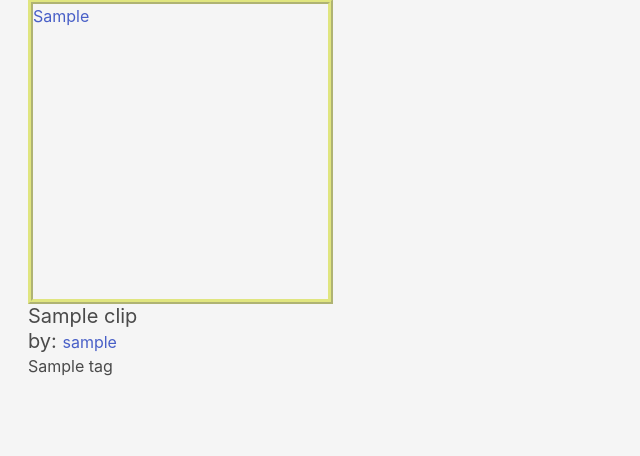
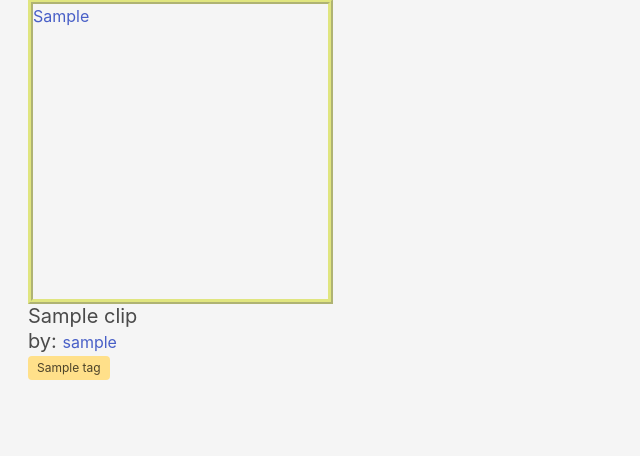
Before and after one commit to coreyloftus/css-clips, a Django app: page /clips/ in a window 1280 px wide. Shown: the part 112-568 px from the top of the page, without its empty margins (0-640 px from the left). Run offline with Django 4.2, Linux system fonts and the light colour scheme; tables that the repository leaves empty hold one stand-in row (values such as "Sample post").

Commit message:
Add Bulma styling of tag for all_clips and clip_detail HTML

```diff
--- a/main_app/templates/all_clips.html
+++ b/main_app/templates/all_clips.html
@@ -19,7 +19,7 @@
                     <span class="subtitle is-5">by: </span><span><a href="/profile/{{clip.owner}}">{{clip.owner}}</a></span>
                 </p>
                 {% for tag in clip.tags.all %}
-                <span>{{tag.name}}</span>
+                <a href="#" class="tag is-warning">{{tag.name}}</a>
                 {% endfor %}
             </div>
         </div>
--- a/main_app/templates/clip_detail.html
+++ b/main_app/templates/clip_detail.html
@@ -28,7 +28,7 @@
             <p><span class="subtitle is-5">Created at: </span>{{clip.created_at|date:"Y-m-d H:i"}}</p>
             <p><span class="subtitle is-5">Tags: </span>
                 {% for tag in clip.tags.all %}
-                <span>{{tag.name}}</span>
+                <a href="#" class="tag is-warning">{{tag}}</a>
                 {%endfor%}
                 </p>
         </div>
--- a/main_app/views.py
+++ b/main_app/views.py
@@ -109,7 +109,7 @@ class ClipDelete(DeleteView):
 @method_decorator(login_required, name='dispatch')
 class ClipUpdate(UpdateView):
     model = Clip
-    fields = ['title', 'html', 'css', 'difficulty']
+    fields = ['title', 'html', 'css', 'difficulty', 'tags']
     template_name = 'clip_update.html'
 
     def get_success_url(self):
```
